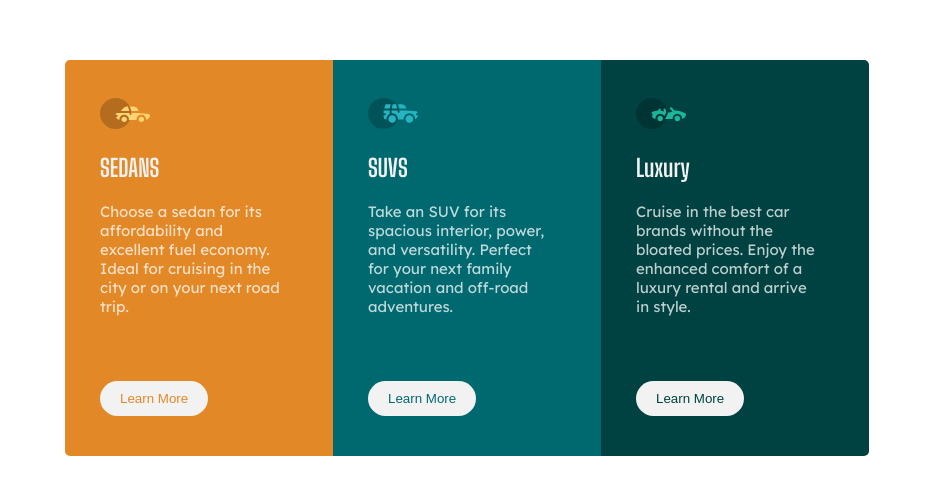
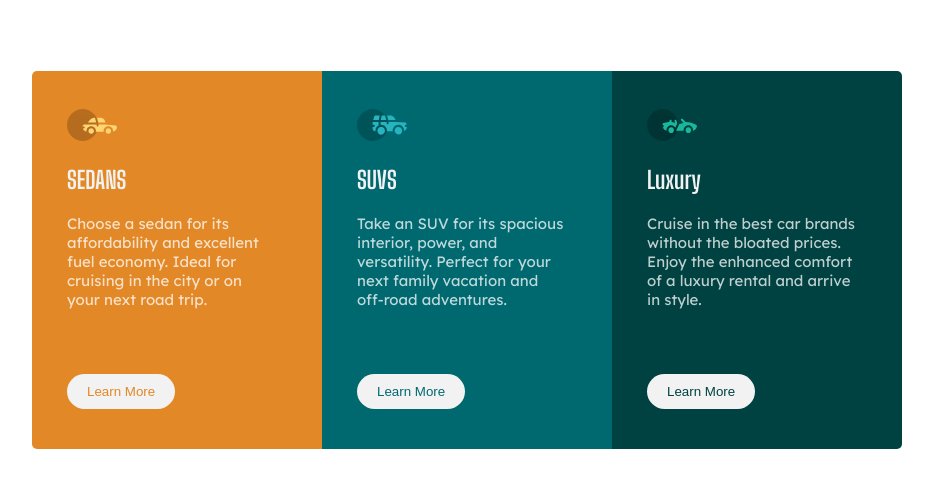
Before and after one commit to belkysupreme22/3-column-preview-card-component.io, a plain HTML site: page index.html in a window 1280 px wide. Shown: the part 140-634 px from the top of the page, without its empty margins (173-1106 px from the left). Drawn offline with Linux system fonts and the light colour scheme.

Commit message:
modified the design for responsiveness and centered the component on the page

```diff
--- a/index.html
+++ b/index.html
@@ -18,19 +18,23 @@
   <style>
 
     body{
-
-      margin:200px 238px;
+      margin: 0;
+      display: flex;
+      min-height: 100vh;
+      justify-content: center;
+      align-items: center;
     }
     @media screen and (max-width: 1440px)
     {
       .grid-container{
         display: grid;
+        border-radius: 5px;
+        overflow: hidden;
         grid-template-columns: 1fr 1fr 1fr;
-
+        max-width: 870px;
       }
       .sedans{
-        border-bottom-left-radius: 5px;
-        border-top-left-radius: 5px;
+
         padding-left: 35px;
         padding-right: 45px;
 
@@ -41,22 +45,21 @@
         padding-right: 45px;
       }
       .luxury{
-        border-top-right-radius: 5px;
-        border-bottom-right-radius: 5px;
+
         padding-left: 35px;
         padding-right: 45px;
       }
     }
-    @media screen and (max-width: 375px) {
+    @media screen and (max-width: 675px) {
       .grid-container{
         display: grid;
         grid-template-columns: 1fr;
+        max-width: 300px;
       }
       .sedans{
         padding-left: 35px;
         padding-right:40px;
-        border-top-right-radius: 5px;
-        border-top-left-radius: 5px;
+
       }
 
       .suv{
@@ -64,8 +67,6 @@
         padding-right: 40px;
       }
       .luxury{
-        border-bottom-left-radius: 5px;
-        border-bottom-right-radius: 5px;
         padding-left: 35px;
         padding-right: 40px;
       }
```
